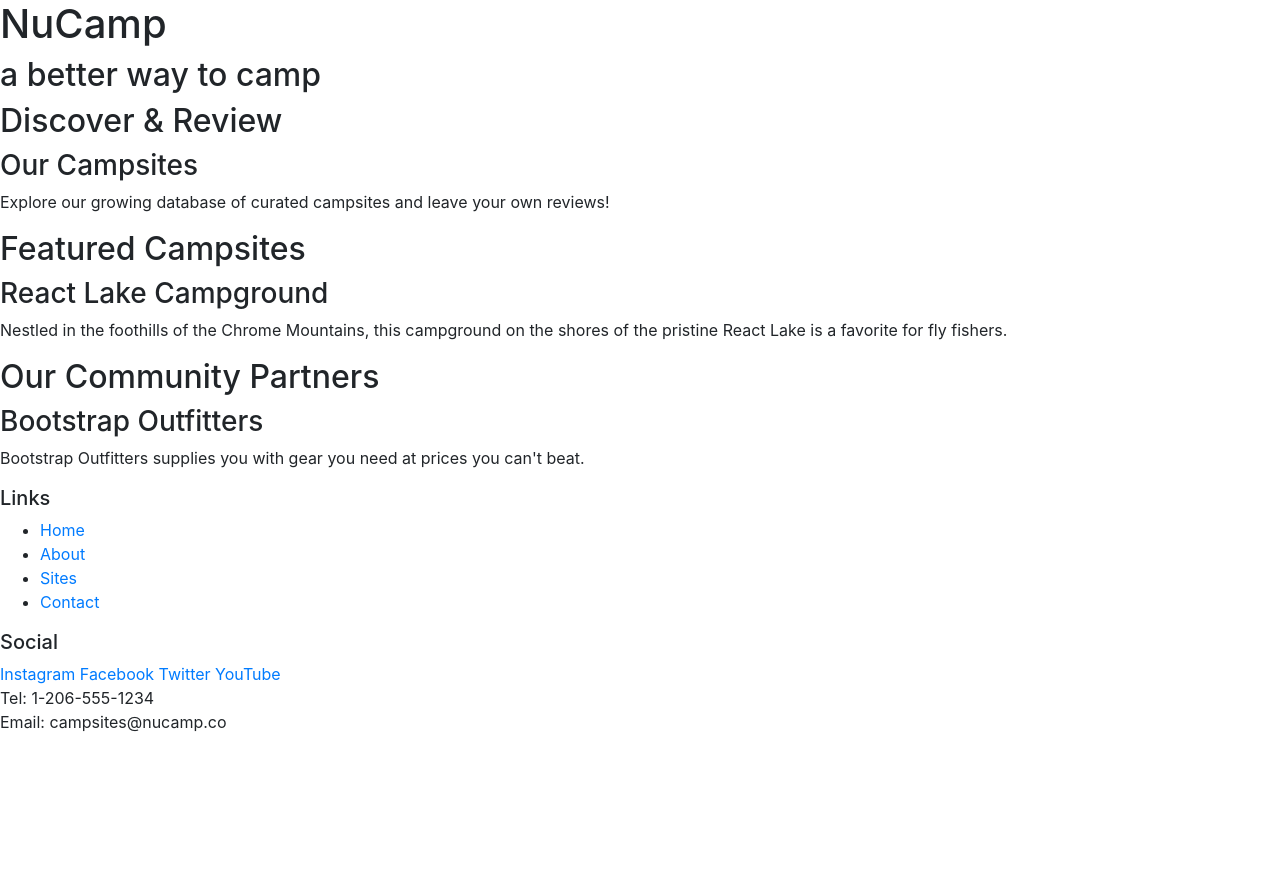
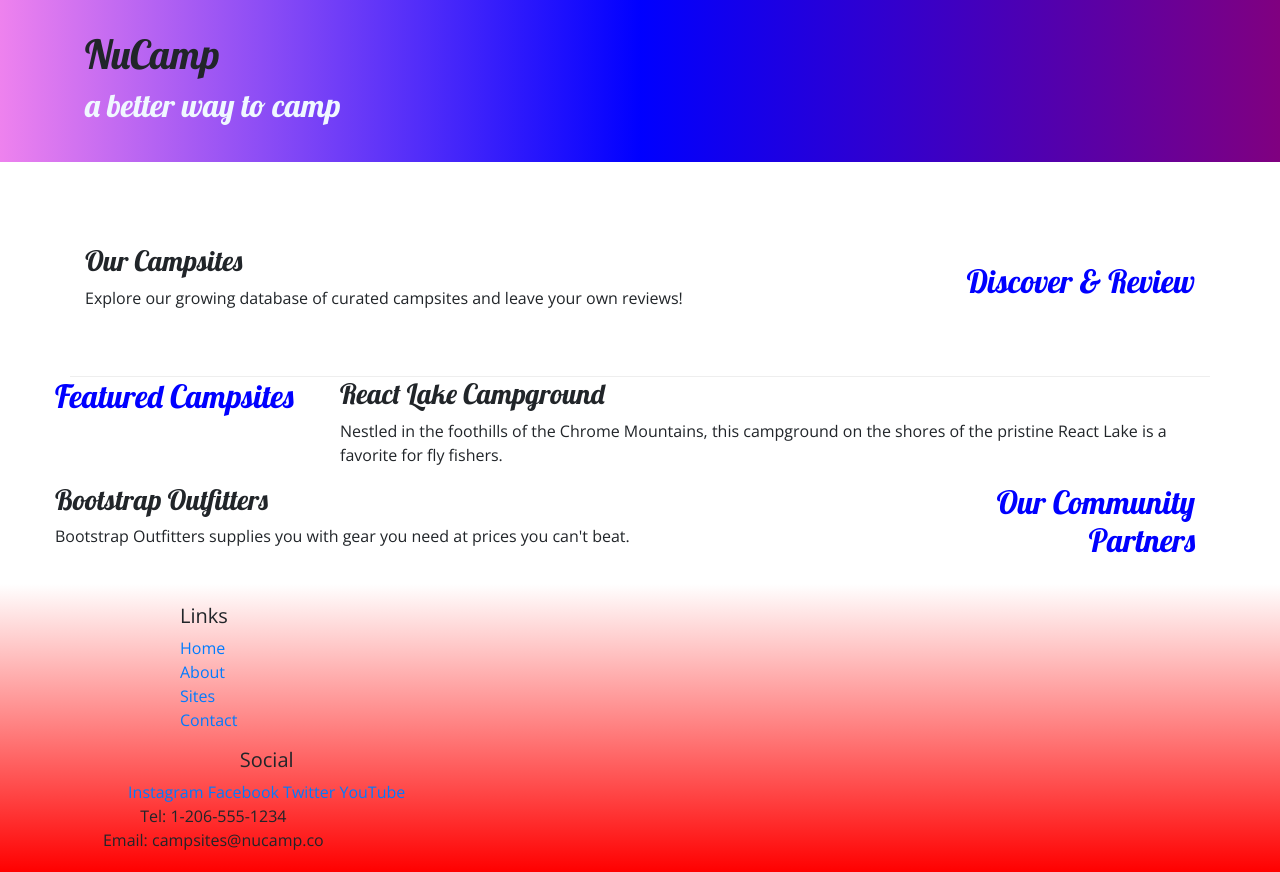
Before and after one commit to oldcatlady12/fantasy-madden-website, a website: page index.html in a window 1280 px wide. Before the commit the page ends 800 px from the top, so only its background shows below. Drawn offline with nearby package versions, Linux system fonts and the light colour scheme.

Commit message:
Adding Custom Styles

```diff
--- /dev/null
+++ b/css/styles.css
@@ -0,0 +1,31 @@
+body {
+    font-family: "Open sans", san-sarif;
+}
+
+h1, h2, h3 {
+    font-family: "Lobster", cursive;
+}
+
+h2 {
+    color:  blue;
+}
+
+header h2 {
+    color: aliceblue;
+}
+
+footer{
+    background-image: linear-gradient(white, red);
+    padding: 20px 0 ;
+}
+
+.jumbotron {
+    padding: 30px;
+    background-image: linear-gradient(to right, violet, blue, purple);
+}
+
+.row-content {
+    padding: 50px 0;
+    border-bottom: 1px ridge;
+    min-height:100px;
+}
--- a/index.html
+++ b/index.html
@@ -8,54 +8,80 @@
     <!-- Bootstrap CSS -->
     <link rel="stylesheet" href="node_modules/bootstrap/dist/css/bootstrap.min.css" />
 
+    <!-- Additional CSS must be placed after Bootstrap CSS -->
+    <link rel="stylesheet" href="https://fonts.googleapis.com/css?family=Lobster|Open+Sans" />
+    <link rel="stylesheet" href="css/styles.css" />
     <title>NuCamp: A Better Way To Camp</title>
 </head>
 
 <body>
 
-    <header>
-        <div>
+    <header class="jumbotron jumbotron-fluid">
+        <div class="container">
+            <div class="row">
+                <div class="col">
                     <h1>NuCamp</h1>
                     <h2>a better way to camp</h2>
                 </div>
+            </div>
+        </div>
     </header>
 
-    <div>
-        <h2>Discover & Review</h2>
+        <div class="container">
+            <div class="row row-content align-items-center">
+                <div class="col-sm-4 order-sm-last col-md-3">
+                    <h2 class="text-sm-right">Discover & Review</h2>
+                </div>
+                <div class="col">
                     <h3>Our Campsites</h3>
                     <p>Explore our growing database of curated campsites and leave your own reviews!</p>
                 </div>
+            </div>
 
-    <div>
+            <div class="row">
+                <div class="row row-content align-items-center"></div>
+                <div class="col-sm-4 col-md-3">
                     <h2>Featured Campsites</h2>
+                </div>
+                <div class="col">
                     <h3>React Lake Campground</h3>
                     <p>Nestled in the foothills of the Chrome Mountains, this campground on the shores of the pristine React Lake is a favorite for fly fishers.</p>
                 </div>
+            </div>
 
-    <div>
-        <h2>Our Community Partners</h2>
+            <div class="row">
+                <div class="row row-content align-items-center"></div>
+                <div class="col-sm-4 order-sm-last col-md-3">
+                    <h2 class="text-sm-right">Our Community Partners</h2>
+                </div>
+                <div class="col">
                     <h3>Bootstrap Outfitters</h3>
                     <p>Bootstrap Outfitters supplies you with gear you need at prices you can't beat.</p>
                 </div>
-
+            </div>
+        </div>
     <footer>
-        <div>
+        <div class="container">
+            <div class="row">
+                <div class="col-4 col-sm-2 offset-1">
                     <h5>Links</h5>
-            <ul>
+                    <ul class="list-unstyled">
                         <li><a href="#">Home</a></li>
                         <li><a href="#">About</a></li>
                         <li><a href="#">Sites</a></li>
                         <li><a href="#">Contact</a></li>
                     </ul>
                 </div>
-        <div>
+            </div>
+        </div>
+        <div class="col-6 col-sm-5 text-center">
             <h5>Social</h5>
             <a href="http://instagram.com/">Instagram</a>
             <a href="http://facebook.com/">Facebook</a>
             <a href="http://twitter.com/">Twitter</a>
             <a href="http://youtube.com/">YouTube</a>
         </div>
-        <div>
+        <div class="col-sm-4 text-center">
             Tel: 1-206-555-1234<br />
             Email: campsites@nucamp.co
         </div>
```
Lines whose indentation alone changed are shown as unchanged.
